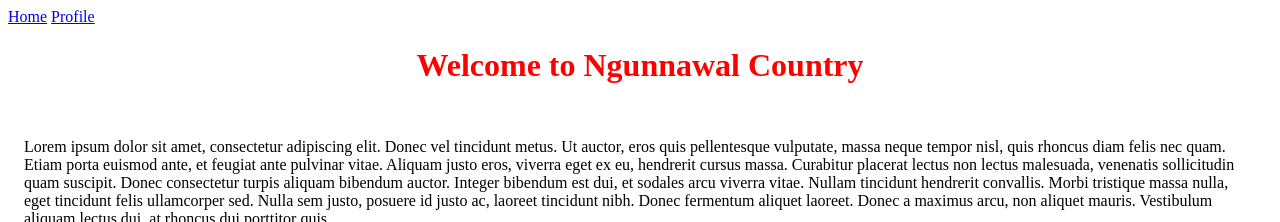
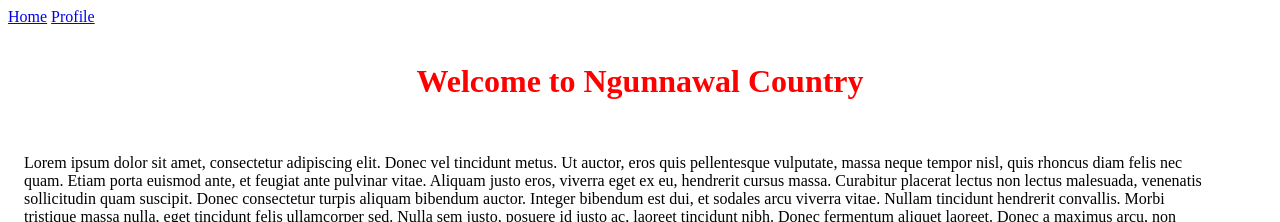
Before and after one commit to AlfonsoRamos6/NgunnawalCountry, a plain HTML site: page Index.html in a window 1280 px wide. Shown: the top 222 px of the page. Drawn offline with Linux system fonts and the light colour scheme.

Commit message:
init of ngunnawal website

```diff
--- a/Index.html
+++ b/Index.html
@@ -10,9 +10,12 @@
 <a href="index.html">Home</a>
 <a href="profile.html">Profile</a>
 
-<h1>Welcome to Ngunnawal Country</h1>
+
 
 <div class="grid-container"> <! -- Overall layout -->
+    <div class="full-width" >
+        <h1>Welcome to Ngunnawal Country</h1>
+    </div>
     <div> <! -- Cell Layout 1 -->
         <p>
         Lorem ipsum dolor sit amet, consectetur adipiscing elit. Donec vel tincidunt metus. Ut auctor, eros quis pellentesque vulputate, massa neque tempor nisl, quis rhoncus diam felis nec quam. Etiam porta euismod ante, et feugiat ante pulvinar vitae. Aliquam justo eros, viverra eget ex eu, hendrerit cursus massa. Curabitur placerat lectus non lectus malesuada, venenatis sollicitudin quam suscipit. Donec consectetur turpis aliquam bibendum auctor. Integer bibendum est dui, et sodales arcu viverra vitae. Nullam tincidunt hendrerit convallis. Morbi tristique massa nulla, eget tincidunt felis ullamcorper sed. Nulla sem justo, posuere id justo ac, laoreet tincidunt nibh. Donec fermentum aliquet laoreet. Donec a maximus arcu, non aliquet mauris. Vestibulum aliquam lectus dui, at rhoncus dui porttitor quis.
--- a/ngunnawal.css
+++ b/ngunnawal.css
@@ -9,3 +9,8 @@ h1{
     grid-gap: 1em;
     padding: 1em;
 }
+
+.full-width {
+    grid-column-start: 1;
+    grid-column-end: 3;
+}
```
